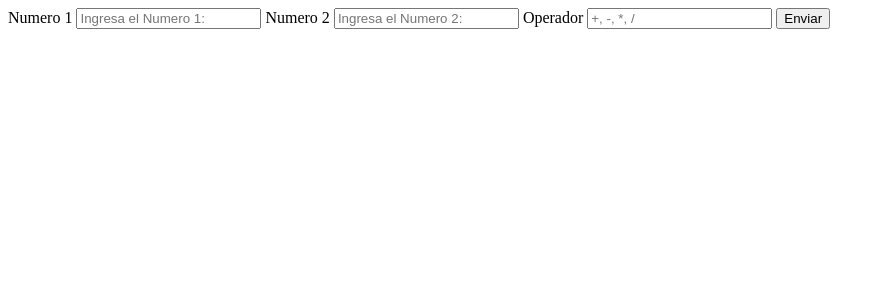
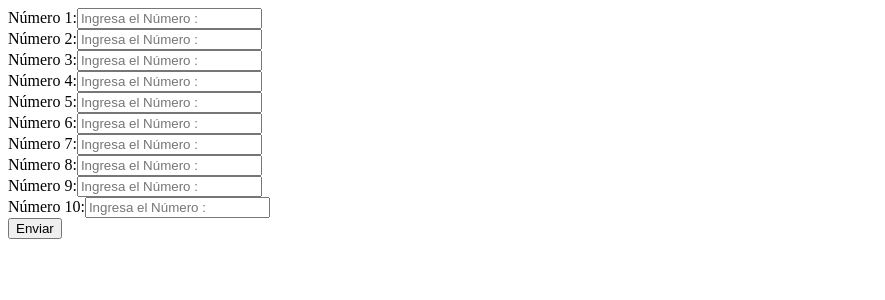
Before and after one commit to SoutoSid7/DWES, a PHP site: page /Formulario3.php in a window 1280 px wide. Shown: the top 300 px of the page, without its empty margins (0-885 px from the left). Run offline with PHP 8.4, Linux system fonts and the light colour scheme.

Commit message:
17/10/2025

```diff
--- a/Repositorio/Unidad4/Formulario3.php
+++ b/Repositorio/Unidad4/Formulario3.php
@@ -1,43 +1,25 @@
-<?php
-    // isset comprueba si las variables existen y no son nulas
-    if(isset($_POST["num1"]) && isset($_POST["num2"]) && isset($_POST["oper"])){
-        // guarda los valores enviados en variables
-        $num1 = $_POST["num1"];
-        $num2 = $_POST["num2"];
-        $oper = $_POST["oper"];
-
-        switch ($_POST["oper"]) {
-            case '+':
-                echo "La suma de " .$_POST["num1"] ." + " .$_POST["num2"] ." = " .($_POST["num1"] + $_POST["num2"]);
-                break;
-            case '-':
-                echo "La resta de " .$_POST["num1"] ." - " .$_POST["num2"] ." = " .($_POST["num1"] - $_POST["num2"]);
-                break;
-            case '*':
-                echo "La multiplicacion de " .$_POST["num1"] ." * " .$_POST["num2"] ." = " .($_POST["num1"] * $_POST["num2"]);
-                break;
-            case '/':
-                echo "La division de " .$_POST["num1"] ." / " .$_POST["num2"] ." = " .($_POST["num1"] / $_POST["num2"]);
-                break;
-            default:
-                break;
-        }
-    } else { // si las variables no existen, es decir si no se ejecuto
-        echo <<<_END
-            <html>
-                <form action="Formulario3.php" method="post">
-                    <label for="num1">Numero 1</label>
-                    <input type="num" id="num1" name="num1" placeholder="Ingresa el Numero 1:" required>
-
-                    <label for="num2">Numero 2</label>
-                    <input type="num" id="num2" name="num2" placeholder="Ingresa el Numero 2: " required>
-
-                    <label for="oper">Operador</label>
-                    <input type="text" id="oper" name="oper" placeholder="+, -, *, / " required>
-
-                    <button type="submit">Enviar</button>
-                </form>
-            </html>
-        _END;
-    }
-?>
+<!--Formulario Dinamico-->
+<!--
+    '' no interpreta variables
+    "" si interpreta variables
+-->
+<html>
+    <form action="Formulario3.php" method ="post">
+        <?php
+            // isset comprueba si las variables existen y no son nulas
+            if(isset($_POST['num'])){
+                $numeros = $_POST['num'];
+                foreach($numeros as $index => $valor){
+                    echo "Numero ".($index+1) . ": " .$valor ."<br>";
+                }
+            } else {
+                for($i = 1; $i <=10; $i++){
+                    echo '<label for="num' . $i . '">Número ' . $i . ':</label>';
+                    echo '<input type="number" id="num' . $i . '" name="num[]" placeholder="Ingresa el Número :" required><br>';
+                                                                //name="num[]" array de valores que se almacenan en $_POST['num']
+                }
+            }
+        ?>
+        <input type="submit" value="Enviar">
+    </form>
+</html>
```
